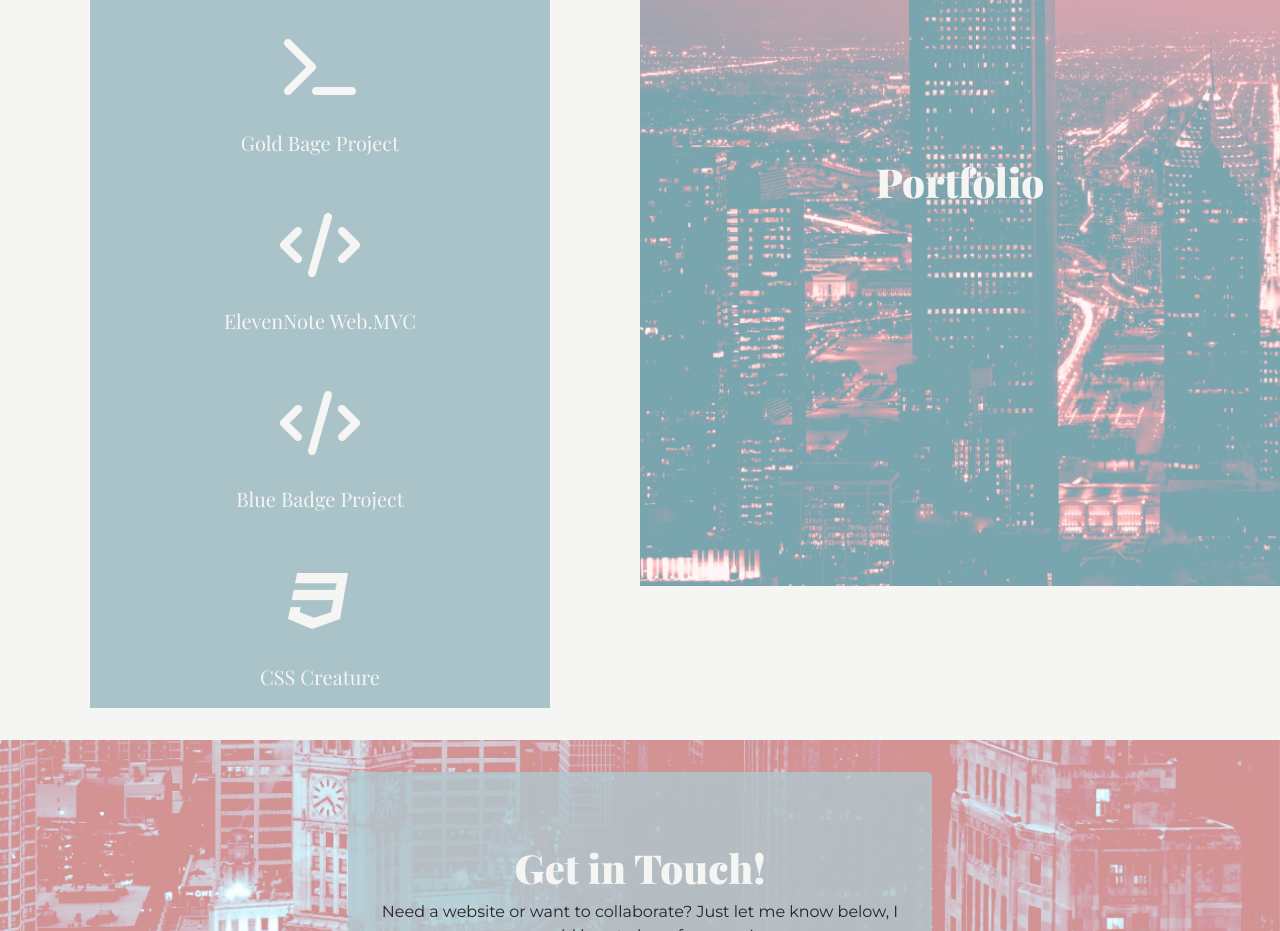
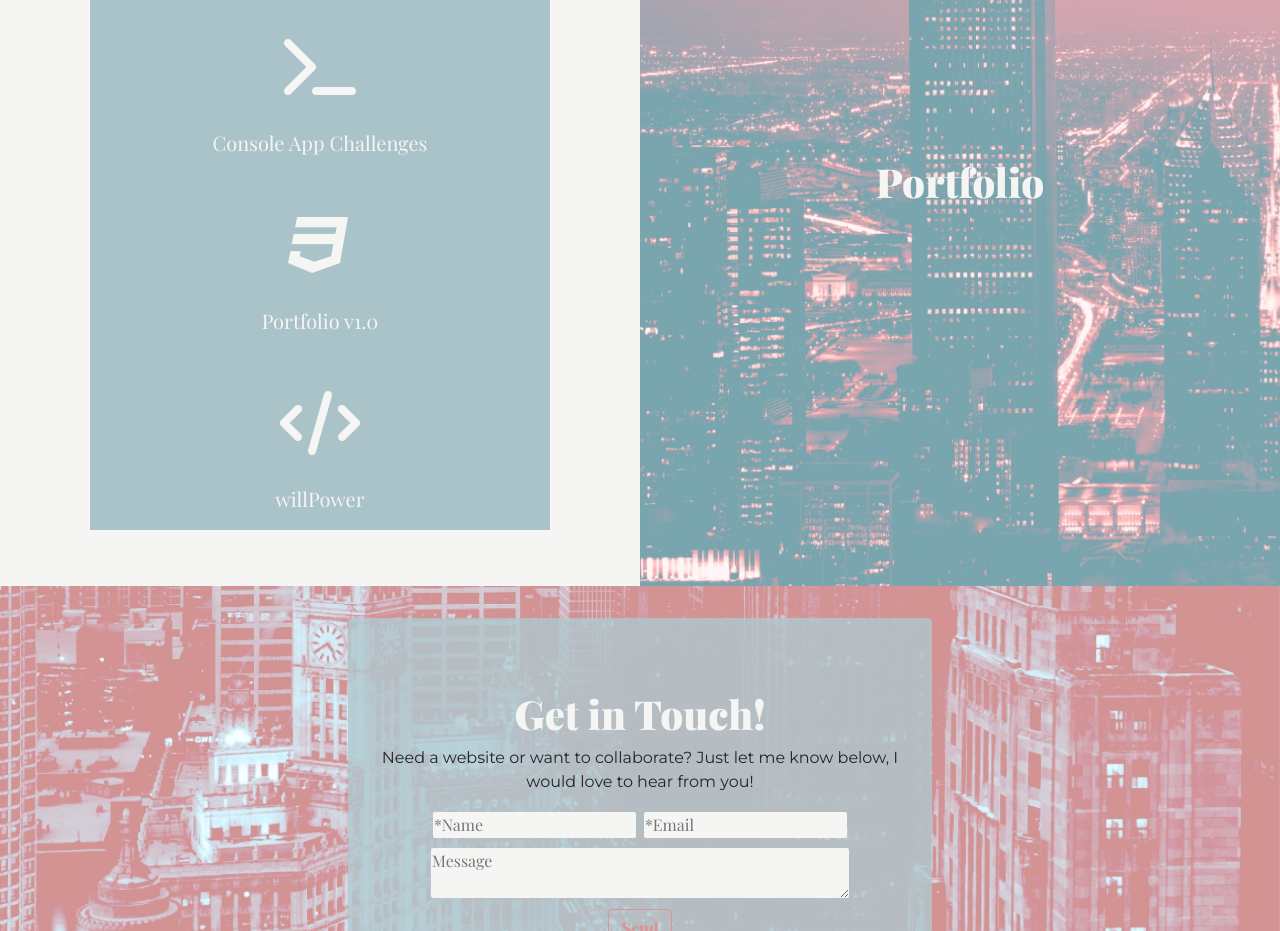
Before and after one commit to nitzregan/ReganNitzPortfolio, a plain HTML site: page index.html in a window 1280 px wide. Shown: the part 1814-2745 px from the top of the page. Drawn offline with nearby package versions, Linux system fonts and the light colour scheme; a web font is replaced by a local one.

Commit message:
secondPush

```diff
--- a/index.html
+++ b/index.html
@@ -160,18 +160,17 @@
                                 <button class="btn btn-link btnAccordion collapsed" type="button" data-toggle="collapse"
                                     data-target="#collapseTwo" aria-expanded="false" aria-controls="collapseTwo">
                                     <i class="fas fa-terminal projectIconCode"></i>
-                                    <h5 class="card-title">Gold Bage Project</h5>
+                                    <h5 class="card-title">Console App Challenges</h5>
                                 </button>
                             </h2>
                         </div>
                         <div id="collapseTwo" class="collapse" aria-labelledby="headingTwo"
                             data-parent="#accordionExample">
                             <div class="card-body">
-                                This project was created using C#. It is a series of console applications, each
-                                completeing a different objective.
+                                This project was created using .Net C#. It is a series of console applications, each completeing a different objective. Each app has the ability to create, update, and delete list items.
                                 <p class="projectLink" style="text-align: right;">
                                     <a href="https://github.com/nitzregan/ConsoleAppChallenges"
-                                        alt="Gold Badge Project"><i class="fas fa-file-code"></i></a>
+                                        alt="Console App Challenges"><i class="fas fa-file-code"></i></a>
                                 </p>
                             </div>
                         </div>
@@ -181,17 +180,17 @@
                             <h2 class="mb-0">
                                 <button class="btn btn-link btnAccordion collapsed" type="button" data-toggle="collapse"
                                     data-target="#collapseThree" aria-expanded="false" aria-controls="collapseThree">
-                                    <i class="fas fa-code projectIconCode"></i>
-                                    <h5 class="card-title">ElevenNote Web.MVC</h5>
+                                    <i class="fab fa-css3 projectIconCode"></i>
+                                    <h5 class="card-title">Portfolio v1.0</h5>
                                 </button>
                             </h2>
                         </div>
                         <div id="collapseThree" class="collapse" aria-labelledby="headingThree"
                             data-parent="#accordionExample">
                             <div class="card-body">
-                                I genuinely don't know what this was
+                                The first iteration of my portfolio. Created with CSS 3 and HTML 5, also utilizing Bootstrap.
                                 <p class="projectLink" style="text-align: right;">
-                                    <a href="" alt=""><i class="fas fa-file-code"></i></a>
+                                    <a href="https://github.com/nitzregan/Portfolio" alt="Portfolio v1.0"><i class="fas fa-file-code"></i></a>
                                 </p>
                             </div>
                         </div>
@@ -201,23 +200,21 @@
                             <h2 class="mb-0">
                                 <button class="btn btn-link btnAccordion collapsed" type="button" data-toggle="collapse"
                                     data-target="#collapseFour" aria-expanded="false" aria-controls="collapseFour">
-                                    <h5 class="card-title"><i class="fas fa-code projectIconCode"></i> Blue Badge
-                                        Project</h5>
-
+                                    <h5 class="card-title"><i class="fas fa-code projectIconCode"></i>willPower</h5>
                                 </button>
                             </h2>
                         </div>
                         <div id="collapseFour" class="collapse" aria-labelledby="headingFour"
                             data-parent="#accordionExample">
                             <div class="card-body">
-                                I genuinely don't know what this was
+                                In my project for blue badge, I created a web-based application using ASP.NET MVC and Entity Framework.
                                 <p class="projectLink" style="text-align: right;">
-                                    <a href="" alt=""><i class="fas fa-file-code"></i></a>
+                                    <a href="https://github.com/nitzregan/BlueBadgeProject" alt="willPower"><i class="fas fa-file-code"></i></a>
                                 </p>
                             </div>
                         </div>
                     </div>
-                    <div class="card">
+                    <!-- <div class="card">
                         <div class="card-header" id="headingFive">
                             <h2 class="mb-0">
                                 <button class="btn btn-link btnAccordion collapsed" type="button" data-toggle="collapse"
@@ -237,7 +234,7 @@
                                 </p>
                             </div>
                         </div>
-                    </div>
+                    </div> -->
                 </div>
                 <!-- <div class="card-columns">
 
```
Also changed, not shown: assets/signature.png.
